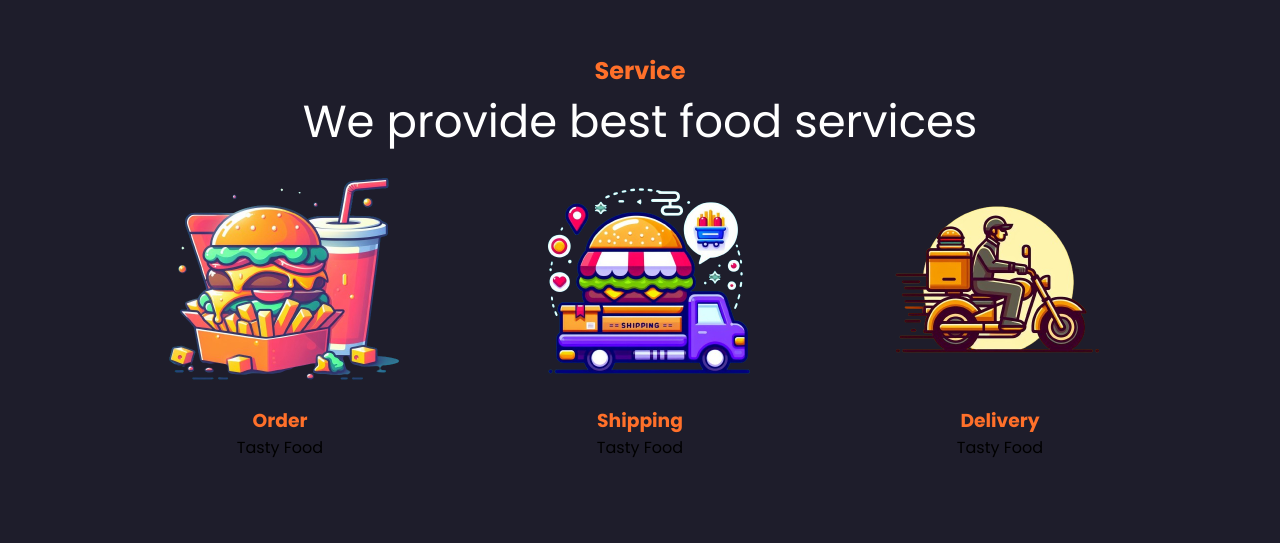
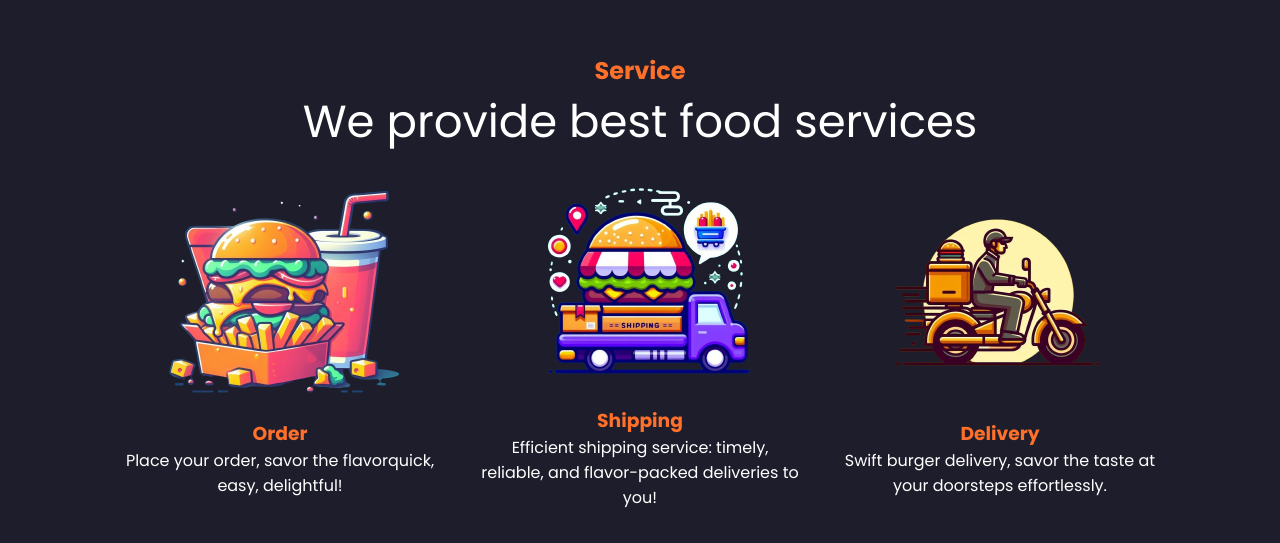
Before and after one commit to lumigamher/Proyecto-HTML-y-CSS3, a plain HTML site: page index.html in a window 1280 px wide. Shown: the part 2384-2927 px from the top of the page. Drawn offline with Linux system fonts and the light colour scheme.

Commit message:
fix: :dizzy: Modulos de Services finalizados
se agregaron estilos y nimaciones

```diff
--- a/css/style.css
+++ b/css/style.css
@@ -224,15 +224,15 @@ a:hover{
     margin: 0 20px;
     flex-flow: wrap column;
     justify-content: center;
-    align-content: center;
+    align-items: center;
     padding: 0;
-    border-radius: 150px ;
+    border-radius: 40px ;
     cursor: pointer;
 }
 
 
 .service div:hover {
-    box-shadow: 5px 5px 20px ;
+    box-shadow: 0 3px 20px #ff702a;
 }
 .service h3 {
     margin: 0;
@@ -248,3 +248,9 @@ a:hover{
     width: 240px;
     transition: 0.4s;
 }
+
+.service span {
+    color: white;
+    display: flex;
+    justify-content: center;
+}
--- a/index.html
+++ b/index.html
@@ -19,7 +19,7 @@
             <a href="">Home</a>
             <a href="#toAbout">About</a>
             <a href="#tofoodMenu">Menu</a>
-            <a href="">Service</a>
+            <a href="#services">Service</a>
             <a href="">Contact</a>
         </nav>
     </header>
@@ -81,17 +81,17 @@
                 <div>
                     <img  src="sourse/img/s1.png" alt="Hamburguesa voladora XD">
                     <h3>Order</h3>
-                    <span>Tasty Food</span>
+                    <span>Place your order, savor the flavorquick, easy, delightful!</span>
                 </div>
                 <div>
                     <img  src="sourse/img/s2.png" alt="Hamburguesa voladora XD">
                     <h3>Shipping</h3>
-                    <span>Tasty Food</span>
+                    <span>Efficient shipping service: timely, reliable, and flavor-packed deliveries to you!</span>
                 </div>
                 <div>
                     <img  src="sourse/img/s3.png" alt="Hamburguesa voladora XD">
                     <h3>Delivery</h3>
-                    <span>Tasty Food</span>
+                    <span>Swift burger delivery, savor the taste at your doorsteps effortlessly.</span>
                 </div>
             </section>
         </section>
```
